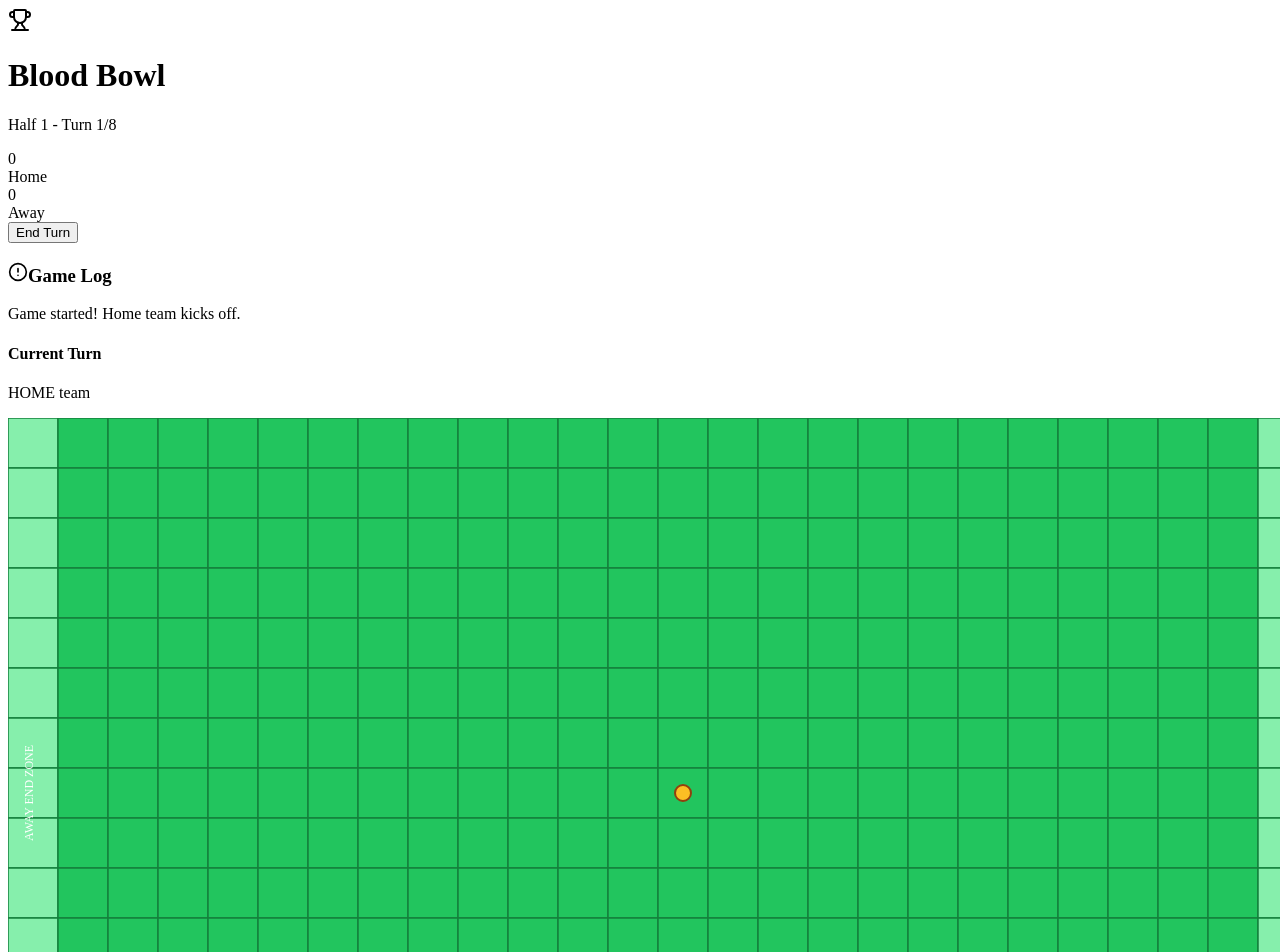
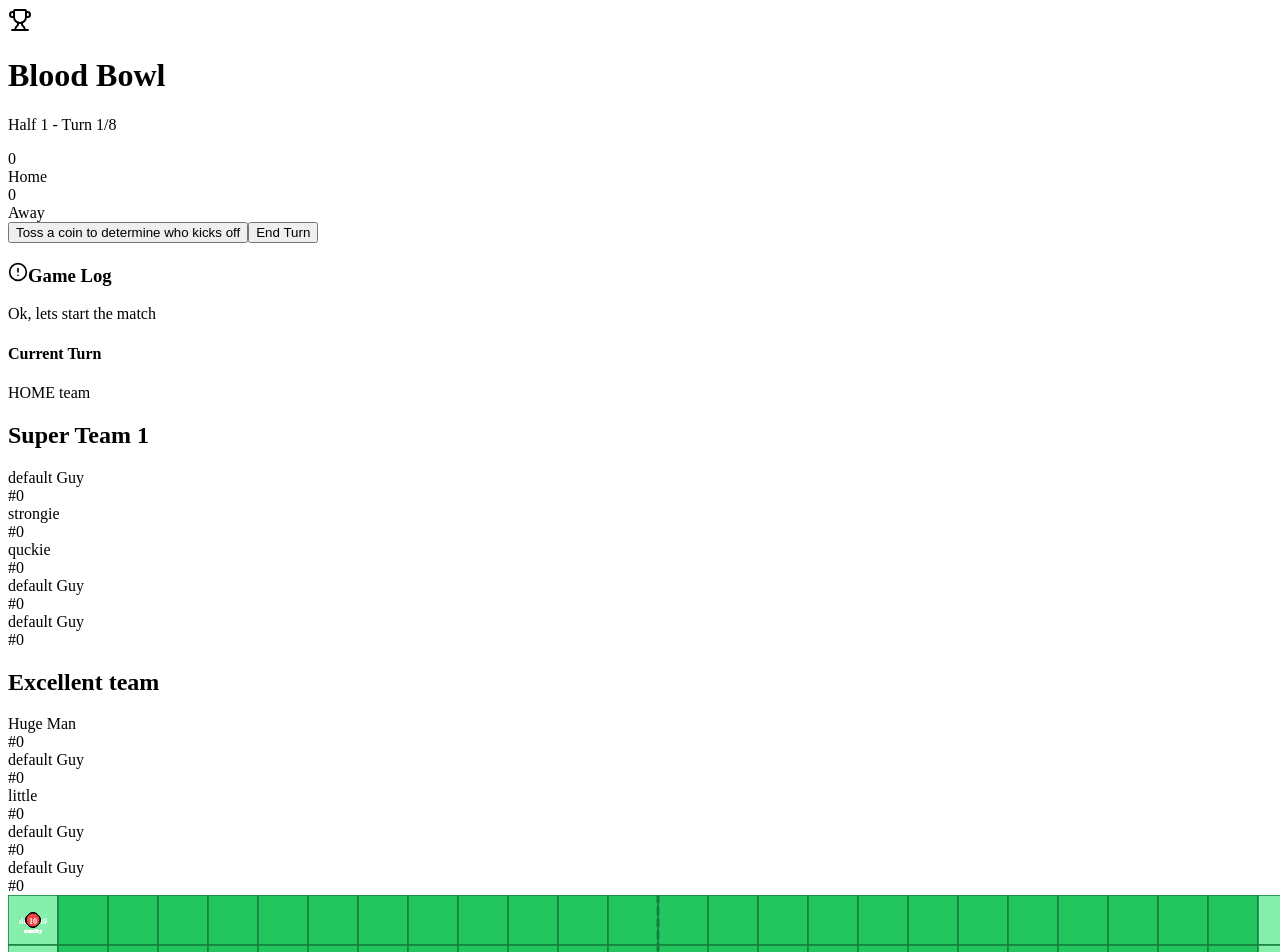
Before and after one commit to irtep/bb-tester, a React (Vite) app in the folder frontend/: page / in a window 1280 px wide. Shown: the top 952 px of the page. Built offline with nearby package versions, Linux system fonts and the light colour scheme.

Commit message:
some dev

```diff
--- a/frontend/src/components/Blood_Bowl.tsx
+++ b/frontend/src/components/Blood_Bowl.tsx
@@ -20,23 +20,15 @@ const Blood_Bowl: React.FC = () => {
   });
 
   return (
-    <div className="w-full h-screen bg-gradient-to-br from-green-900 to-green-700 p-4 overflow-auto">
-      <div className="max-w-7xl mx-auto">
-
+    <div>
+      <div>
         <GameHeader />
-
-        <div className="flex gap-4">
-
-          <div className="bg-white rounded-lg shadow-lg p-4 w-80">
-
+        <div>
+          <div>
             <GameLog />
-
-            <div className="mt-4 p-3 bg-gray-50 rounded">
-
+            <div>
               <ActionMenu />
-
               <GameBoard />
-
               {gameState.actionPhase && gameState.actionPhase !== 'select_action' && (
                 <p className="text-xs mt-2 text-gray-600">
                   {gameState.actionPhase === 'movement' && 'Click yellow squares to move'}
@@ -51,9 +43,7 @@ const Blood_Bowl: React.FC = () => {
           </div>
         </div>
       </div >
-
       <Instructions />
-
     </div >
   );
 };
--- a/frontend/src/components/GameBoard.tsx
+++ b/frontend/src/components/GameBoard.tsx
@@ -1,7 +1,7 @@
 import React, { useState } from 'react';
 import { useGame } from '../context/GameContext';
 import { CELL_SIZE, END_ZONE_WIDTH, PITCH_HEIGHT, PITCH_WIDTH } from './Blood_Bowl';
-import { rollD6 } from '../functions/gameFunctions';
+import { callDice } from '../functions/gameFunctions';
 import type { Player, PlayerStatus } from '../types/types';
 import { Dices } from 'lucide-react';
 
@@ -115,7 +115,7 @@ const GameBoard: React.FC = (): React.ReactElement => {
         }
 
         // Simplified block: compare strength
-        const roll = rollD6();
+        const roll = callDice(6);
         showDiceRoll(`Block: ${roll}`);
 
         const success = roll + attacker.st > defender.st + 3;
@@ -204,7 +204,7 @@ const GameBoard: React.FC = (): React.ReactElement => {
             return;
         }
 
-        const roll = rollD6();
+        const roll = callDice(6);
         showDiceRoll(`Foul: ${roll}`);
 
         if (roll >= 5) {
@@ -265,7 +265,59 @@ const GameBoard: React.FC = (): React.ReactElement => {
         }
     }
     return (
-        <div className="bg-green-800 rounded-lg shadow-lg p-4 relative">
+        <div>
+            {/* TEAMS ROW */}
+
+            <div className="flex w-screen">
+
+                <div className="w-1/2 bg-blue-500">
+                    <h2 className="font-bold text-lg text-blue-700 mb-2">
+                        {gameState.team1.name}
+                    </h2>
+                    <div className="grid grid-cols-5 gap-2">
+                        {gameState.team1.players.map((p) => (
+                            <div
+                                key={p.id}
+                                className={`p-2 rounded text-white text-sm text-center w-20 ${p.status === 'down'
+                                    ? 'bg-gray-600'
+                                    : p.status === 'stunned'
+                                        ? 'bg-yellow-600'
+                                        : 'bg-blue-700'
+                                    }`}
+                            >
+                                <div className="font-semibold truncate">{p.name ?? p.id}</div>
+                                <div className="text-xs">#{p.number}</div>
+                            </div>
+                        ))}
+                    </div>
+                </div>
+
+                <div className="w-1/2 bg-red-500">
+                    <h2 className="font-bold text-lg text-red-700 mb-2">
+                        {gameState.team2.name}
+                    </h2>
+                    <div className="grid grid-cols-5 gap-2">
+                        {gameState.team2.players.map((p) => (
+                            <div
+                                key={p.id}
+                                className={`p-2 rounded text-white text-sm text-center w-20 ${p.status === 'down'
+                                    ? 'bg-gray-600'
+                                    : p.status === 'stunned'
+                                        ? 'bg-yellow-600'
+                                        : 'bg-red-700'
+                                    }`}
+                            >
+                                <div className="font-semibold truncate">{p.name ?? p.id}</div>
+                                <div className="text-xs">#{p.number}</div>
+                            </div>
+                        ))}
+                    </div>
+                </div>
+
+            </div>
+
+            {/* BOARD */}
+            <div className="bg-green-800 rounded-lg shadow-lg p-4">
                 <svg width={PITCH_WIDTH * CELL_SIZE} height={PITCH_HEIGHT * CELL_SIZE}>
                     {/* Draw grid */}
                     {Array.from({ length: PITCH_WIDTH }).map((_, x) =>
@@ -277,9 +329,11 @@ const GameBoard: React.FC = (): React.ReactElement => {
                                 width={CELL_SIZE}
                                 height={CELL_SIZE}
                                 fill={
-                                (x < END_ZONE_WIDTH || x >= PITCH_WIDTH - END_ZONE_WIDTH) ? '#86efac' : // End zones (lighter green)
-                                    gameState.validMoves.some(m => m.x === x && m.y === y) ? '#fbbf24' : // Valid moves
-                                        '#22c55e' // Field color (lighter green)
+                                    x < END_ZONE_WIDTH || x >= PITCH_WIDTH - END_ZONE_WIDTH
+                                        ? "#86efac"
+                                        : gameState.validMoves.some((m) => m.x === x && m.y === y)
+                                            ? "#fbbf24"
+                                            : "#22c55e"
                                 }
                                 stroke="#15803d"
                                 strokeWidth="1.5"
@@ -289,29 +343,58 @@ const GameBoard: React.FC = (): React.ReactElement => {
                         ))
                     )}
 
-                {/* Draw end zone labels */}
+                    {/* End zone labels */}
                     <text
-                    x={END_ZONE_WIDTH * CELL_SIZE / 2}
-                    y={PITCH_HEIGHT * CELL_SIZE / 2}
+                        x={(END_ZONE_WIDTH * CELL_SIZE) / 2}
+                        y={(PITCH_HEIGHT * CELL_SIZE) / 2}
                         textAnchor="middle"
                         fill="white"
                         fontSize="12"
-                    transform={`rotate(-90 ${END_ZONE_WIDTH * CELL_SIZE / 2} ${PITCH_HEIGHT * CELL_SIZE / 2})`}
+                        transform={`rotate(-90 ${(END_ZONE_WIDTH * CELL_SIZE) / 2
+                            } ${(PITCH_HEIGHT * CELL_SIZE) / 2})`}
                     >
                         AWAY END ZONE
                     </text>
                     <text
                         x={(PITCH_WIDTH - END_ZONE_WIDTH / 2) * CELL_SIZE}
-                    y={PITCH_HEIGHT * CELL_SIZE / 2}
+                        y={(PITCH_HEIGHT * CELL_SIZE) / 2}
                         textAnchor="middle"
                         fill="white"
                         fontSize="12"
-                    transform={`rotate(90 ${(PITCH_WIDTH - END_ZONE_WIDTH / 2) * CELL_SIZE} ${PITCH_HEIGHT * CELL_SIZE / 2})`}
+                        transform={`rotate(90 ${(PITCH_WIDTH - END_ZONE_WIDTH / 2) * CELL_SIZE
+                            } ${(PITCH_HEIGHT * CELL_SIZE) / 2})`}
                     >
                         HOME END ZONE
                     </text>
 
-                {/* Draw ball */}
+                    {/* Scrimmage & wide zone lines */}
+                    <line
+                        x1={(PITCH_WIDTH * CELL_SIZE) / 2}
+                        y1={0}
+                        x2={(PITCH_WIDTH * CELL_SIZE) / 2}
+                        y2={PITCH_HEIGHT * CELL_SIZE}
+                        stroke="#15803d"
+                        strokeWidth="3"
+                        strokeDasharray="8,4"
+                    />
+                    <line
+                        x1={0}
+                        y1={4 * CELL_SIZE}
+                        x2={PITCH_WIDTH * CELL_SIZE}
+                        y2={4 * CELL_SIZE}
+                        stroke="#15803d"
+                        strokeWidth="3"
+                    />
+                    <line
+                        x1={0}
+                        y1={(PITCH_HEIGHT - 4) * CELL_SIZE}
+                        x2={PITCH_WIDTH * CELL_SIZE}
+                        y2={(PITCH_HEIGHT - 4) * CELL_SIZE}
+                        stroke="#15803d"
+                        strokeWidth="3"
+                    />
+
+                    {/* Ball */}
                     {gameState.ball && !gameState.ballCarrier && (
                         <circle
                             cx={gameState.ball.x * CELL_SIZE + CELL_SIZE / 2}
@@ -323,33 +406,31 @@ const GameBoard: React.FC = (): React.ReactElement => {
                         />
                     )}
 
-                {/* Draw players */}
-                {gameState.players.map((player: Player) => {
-                    // 'standing' | 'down' | 'stunned'
-                    if (player.status === 'standing' ||
-                        player.status === 'down' ||
-                        player.status === 'stunned'
-                    ) {
-                        return (
+                    {/* Players */}
+                    {gameState.players.map((player: Player) => (
                         <g
                             key={player.id}
-                                onClick={() => handleCellClick(player.position.x, player.position.y)}
+                            onClick={() =>
+                                handleCellClick(player.position.x, player.position.y)
+                            }
                         >
                             <circle
                                 cx={player.position.x * CELL_SIZE + CELL_SIZE / 2}
                                 cy={player.position.y * CELL_SIZE + CELL_SIZE / 2}
                                 r={7}
                                 fill={
-                                        player.status === 'down'
-                                            ? '#6b7280'
-                                            : player.team === 'home'
-                                                ? '#3b82f6'
-                                                : '#ef4444'
+                                    player.status === "down"
+                                        ? "#6b7280"
+                                        : player.team === "home"
+                                            ? "#3b82f6"
+                                            : "#ef4444"
                                 }
-                                    stroke={player.id === gameState.selectedPlayer ? '#fbbf24' : '#000'}
+                                stroke={
+                                    player.id === gameState.selectedPlayer ? "#fbbf24" : "#000"
+                                }
                                 strokeWidth={player.id === gameState.selectedPlayer ? 3 : 1}
                                 className="cursor-pointer"
-                                    opacity={player.status === 'down' ? 0.5 : 1}
+                                opacity={player.status === "down" ? 0.5 : 1}
                             />
 
                             {/* Ball indicator */}
@@ -362,7 +443,7 @@ const GameBoard: React.FC = (): React.ReactElement => {
                                 />
                             )}
 
-                                {/* Player ID text */}
+                            {/* Player ID */}
                             <text
                                 x={player.position.x * CELL_SIZE + CELL_SIZE / 2}
                                 y={player.position.y * CELL_SIZE + CELL_SIZE / 2 + 4}
@@ -375,7 +456,7 @@ const GameBoard: React.FC = (): React.ReactElement => {
                                 {player.id}
                             </text>
 
-                                {/* Player status text (below ID) */}
+                            {/* Player status */}
                             <text
                                 x={player.position.x * CELL_SIZE + CELL_SIZE / 2}
                                 y={player.position.y * CELL_SIZE + CELL_SIZE / 2 + 13}
@@ -387,12 +468,10 @@ const GameBoard: React.FC = (): React.ReactElement => {
                                 {player.status}
                             </text>
                         </g>
-                        );
-                    }
-                })}
-
+                    ))}
                 </svg>
 
+                {/* Dice roll overlay */}
                 {diceRoll && (
                     <div className="absolute top-1/2 left-1/2 transform -translate-x-1/2 -translate-y-1/2 bg-white rounded-lg shadow-2xl p-8 text-4xl font-bold">
                         <Dices className="inline mr-2" />
@@ -400,7 +479,7 @@ const GameBoard: React.FC = (): React.ReactElement => {
                     </div>
                 )}
             </div>
+        </div>
     );
-}
-
+};
 export default GameBoard;
--- a/frontend/src/components/GameHeader.tsx
+++ b/frontend/src/components/GameHeader.tsx
@@ -1,9 +1,23 @@
 import { Trophy } from 'lucide-react';
 import React from 'react';
 import { useGame } from '../context/GameContext';
+import { callDice } from '../functions/gameFunctions';
 
 const GameHeader: React.FC = (): React.ReactElement => {
     const { gameState, setGameState, addLog } = useGame();
+
+    const tossCoin = () => {
+        const toss = callDice(2);
+        let current = '';
+
+        if (toss === 1) {current = 'home'} else {current = 'away'};
+
+        setGameState(prev => ({
+            ...prev,
+            currentTeam: current,
+            gamePhase: 'deploy defence'
+        }));
+    }
 
     function endTurn() {
         const nextTeam = gameState.currentTeam === 'home' ? 'away' : 'home';
@@ -36,19 +50,19 @@ const GameHeader: React.FC = (): React.ReactElement => {
     }
 
     return (
-        < div className="bg-white rounded-lg shadow-lg p-4 mb-4" >
-            <div className="flex justify-between items-center">
-                <div className="flex items-center gap-4">
+        < div>
+            <div>
+                <div>
                     <Trophy className="text-yellow-500" />
                     <div>
-                        <h1 className="text-2xl font-bold">Blood Bowl</h1>
-                        <p className="text-sm text-gray-600">
+                        <h1>Blood Bowl</h1>
+                        <p>
                             Half {gameState.half} - Turn {gameState.turn}/8
                         </p>
                     </div>
                 </div>
 
-                <div className="flex gap-8 text-center">
+                <div>
                     <div className={`p-2 rounded ${gameState.currentTeam === 'home' ? 'bg-blue-100' : ''}`}>
                         <div className="text-2xl font-bold text-blue-600">{gameState.score.home}</div>
                         <div className="text-xs">Home</div>
@@ -58,6 +72,18 @@ const GameHeader: React.FC = (): React.ReactElement => {
                         <div className="text-xs">Away</div>
                     </div>
                 </div>
+
+                {
+                    (gameState.gamePhase === 'coin toss')?
+                    <>
+                        <button
+                            onClick={tossCoin}
+                            className="bg-green-600 hover:bg-green-700 text-white px-6 py-2 rounded font-bold"
+                        >
+                            Toss a coin to determine who kicks off
+                        </button>
+                    </>:<></>
+                }
 
                 <button
                     onClick={endTurn}
--- a/frontend/src/functions/gameFunctions.ts
+++ b/frontend/src/functions/gameFunctions.ts
@@ -40,6 +40,7 @@ export function initializeGame(): GameState { /*
         });
     }
 */
+
     return {
         players: [...sampleTeams[0].players, ...sampleTeams[1].players],
         ball: { x: 13, y: 7 }, // Center of pitch
@@ -52,7 +53,7 @@ export function initializeGame(): GameState { /*
         selectedPlayer: null,
         validMoves: [],
         actionPhase: null,
-        log: ['Game started! Home team kicks off.'],
+        log: [`Ok, lets start the match`],
         blitzUsed: false,
         passUsed: false,
         foulUsed: false,
@@ -61,6 +62,6 @@ export function initializeGame(): GameState { /*
     };
 }
 
-export function rollD6(): number {
-    return Math.floor(Math.random() * 6) + 1;
+export function callDice(dWhat: number): number {
+    return Math.floor(Math.random() * dWhat) + 1;
 }
--- a/frontend/src/players/players.ts
+++ b/frontend/src/players/players.ts
@@ -2,6 +2,7 @@ import type { Player } from "../types/types";
 
 export const defaultPlayer : Player = {
     id: 'default0',
+    number: 0,
     name: 'default Guy',
     type: 'human linesman',
     team: 'default team',
--- a/frontend/src/types/types.ts
+++ b/frontend/src/types/types.ts
@@ -17,6 +17,7 @@ export interface BloodBowlTeam {
 
 export interface Player {
   id: string;
+  number: number,
   name: string;
   type: string; // for example human lineman
   team: string;
```
Lines whose indentation alone changed are shown as unchanged.
